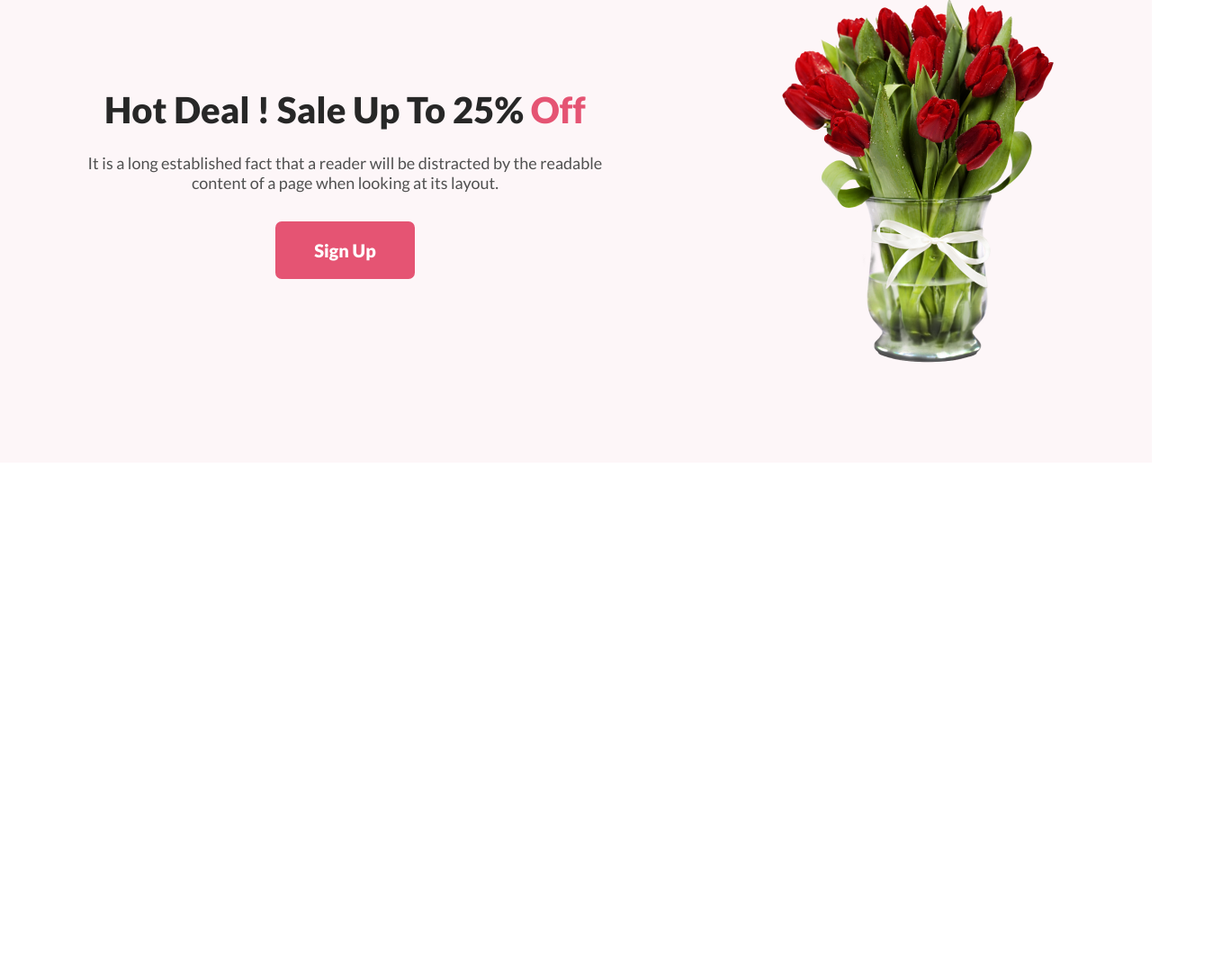
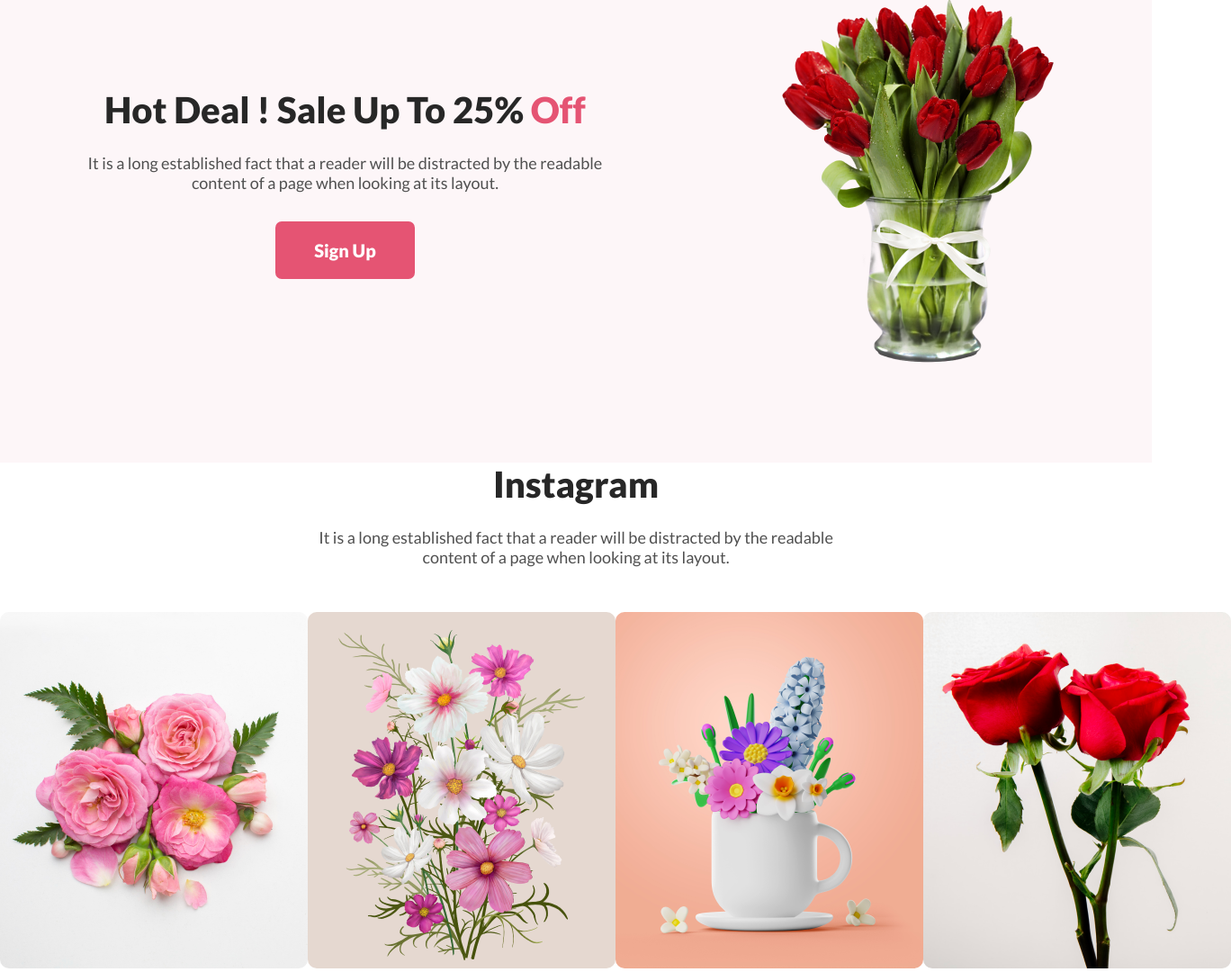
Before and after one commit to Forhad5194/flower-website, a plain HTML site: page index.html in a window 1280 px wide. Shown: the part 2363-3443 px from the top of the page at 90% size, 1368 px wide, since content can reach past the window. Before the commit the page ends 2877 px from the top, so only its background shows below. Drawn offline with Linux system fonts and the light colour scheme.

Commit message:
imstagram part

```diff
--- a/Asstes/css/style.css
+++ b/Asstes/css/style.css
@@ -172,4 +172,31 @@
 }
 /* Hot Deal css part End  */
 /* Instagram css part start  */
+.Instagram-info h1{
+    text-align: center;
+    align-items: center;
+    font-size: 40px;
+    font-weight: 900;
+    color: #272727;
+    font-family: 'Lato', sans-serif;
+}
+.Instagram-info p{
+    font-size: 18px;
+    font-weight: 400;
+    color: #505050;
+    font-family: 'Lato', sans-serif;
+    margin-top: 24px;
+    text-align: center;
+    align-items: center;
+
+}
+.in-img{
+    border-radius: 10px;
+}
+.Instagram-card{
+    display: flex;
+    justify-content: space-around;
+    align-items: center;
+    margin-top: 50px;
+}
 /* Instagram css part  End   */
--- a/index.html
+++ b/index.html
@@ -86,7 +86,26 @@
         <!-- Hot Deal part  End   -->
         <!-- Instagram part start  -->
         <section>
-
+            <div class="Instagram-container">
+                <div class="Instagram-info">
+                    <h1>Instagram</h1>
+                    <p>It is a long established fact that a reader will be distracted by the readable <br> content of a page when looking at its layout.</p>
+                </div>
+                <div class="Instagram-card">
+                    <div class="insta-c">
+                        <img class="in-img" src="./Asstes/Img/Flower 01.png" alt="imges">
+                    </div>
+                    <div class="insta-c">
+                        <img class="in-img" src="./Asstes/Img/Rectangle 4.png" alt="imges">
+                    </div>
+                    <div class="insta-c">
+                        <img class="in-img" src="./Asstes/Img/Rectangle 5.png" alt="imges">
+                    </div>
+                    <div class="insta-c">
+                        <img class="in-img" src="./Asstes/Img/Rectangle 6.png" alt="imges">
+                    </div>
+                </div>
+            </div>
         </section>
         <!-- Instagram part  End   -->
     </main>
```
